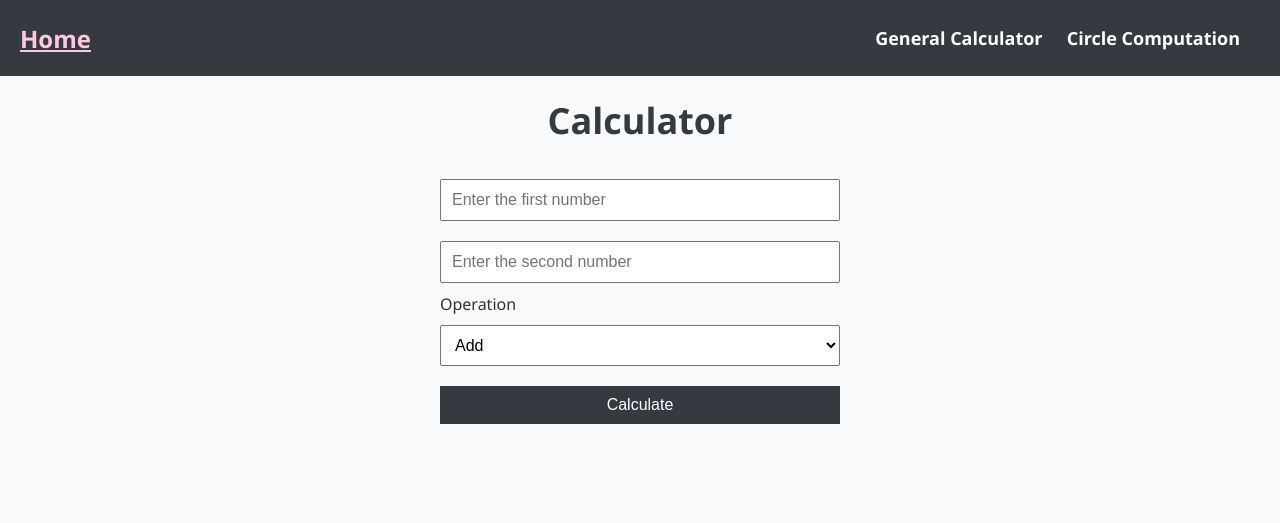
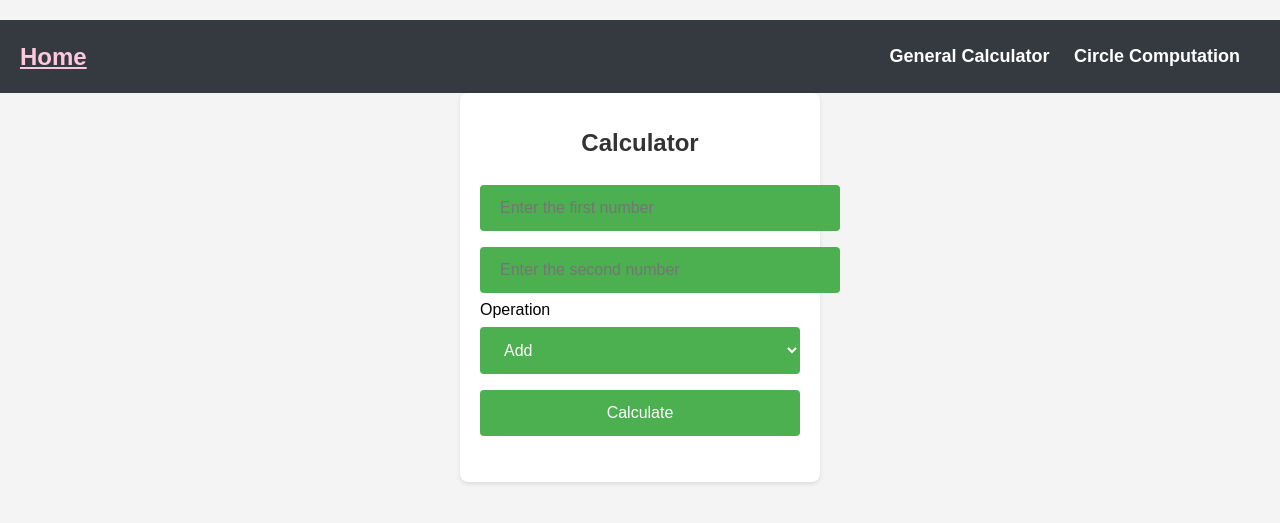
Before and after one commit to lenafm/calculator_app, a Flask app: page /calculate in a window 1280 px wide. Shown: the top 523 px of the page. Run offline with Flask 3, Linux system fonts and the light colour scheme.

Commit message:
initial playout with css

```diff
--- a/static/main.css
+++ b/static/main.css
@@ -1,16 +1,19 @@
 /* Global Styles */
 body {
-    font-family: 'Segoe UI', Tahoma, Geneva, Verdana, sans-serif;
-    background-color: #f8f9fa;
-    color: #333;
-    margin: 0;
-    padding: 0;
+      font-family: 'Arial', sans-serif;
+      margin: 0;
+      padding-top: 20px; /* Add some padding at the top */
+      background-color: #f4f4f4;
 }
 
 .container {
-    max-width: 800px;
-    margin: 0 auto;
-    padding: 20px;
+      width: 100%;
+      max-width: 320px; /* Set a smaller max-width for a more centered look */
+      margin: 0 auto; /* This will center your form container */
+      padding: 20px;
+      background: #fff;
+      border-radius: 8px;
+      box-shadow: 0 2px 4px rgba(0, 0, 0, 0.1);
 }
 
 /* Header Styles */
@@ -64,10 +67,10 @@ h1 a:hover {
 
 /* Calculator Styles */
 h1 {
-    text-align: center;
-    margin-top: 0;
-    font-size: 36px;
-    color: #343a40; /* Dark neutral color for heading */
+      font-size: 24px;
+      color: #333;
+      text-align: center;
+      margin-bottom: 20px; /* Spacing below the title */
 }
 
 form {
@@ -78,22 +81,17 @@ form {
 input[type="text"],
 select,
 button {
-    margin: 10px 0;
-    padding: 10px;
-    width: 100%;
-    box-sizing: border-box;
-    font-size: 16px;
-}
-
-button {
-    background-color: #343a40; /* Dark neutral color for button */
-    color: #fff;
-    border: none;
-    cursor: pointer;
-    font-size: 16px;
-    transition: background-color 0.3s ease; /* Smooth transition for background color change */
+      width: 100%;
+      background-color: #4CAF50;
+      color: white;
+      padding: 14px 20px;
+      margin: 8px 0;
+      border: none;
+      border-radius: 4px;
+      cursor: pointer;
+      font-size: 16px;
 }
 
 button:hover {
-    background-color: #23272b; /* Slightly darker color on hover */
+      background-color: #45a049;
 }
```
